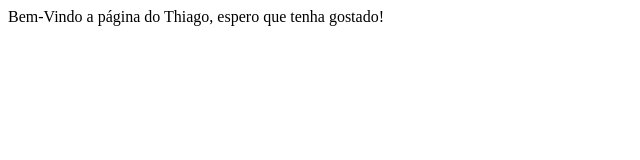
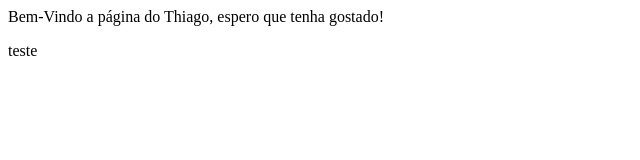
Before and after one commit to thiagoferreiralucas/my-first-static-web-app-Vue, a Vue app: page / in a window 1280 px wide. Shown: the top 160 px of the page, without its empty margins (0-640 px from the left). Built offline with nearby package versions, Linux system fonts and the light colour scheme; the HTML template or start-up script is replaced by a standard one.

Commit message:
Update App.vue

```diff
--- a/src/App.vue
+++ b/src/App.vue
@@ -1,5 +1,8 @@
 <template>
-  <div>Bem-Vindo a página do {{ value }}, espero que tenha gostado!</div>
+  <div>
+    Bem-Vindo a página do {{ value }}, espero que tenha gostado!
+    <p>teste</p>
+  </div>
 </template>
 
 <script>
```
